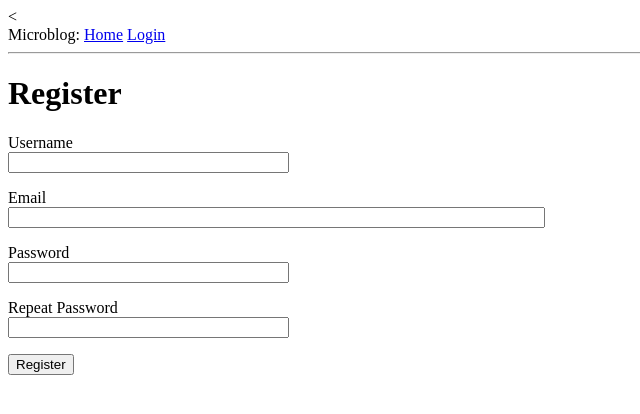
After one commit to LaurentBartez/FlaskMegaTutorial, a Flask app: page /register in a window 1280 px wide. The commit adds this page. Shown: the top 414 px of the page, without its empty margins (0-640 px from the left). Run offline with Flask 3, Linux system fonts and the light colour scheme.

Commit message:
added login and registration chapter 5

```diff
--- a/app/__init__.py
+++ b/app/__init__.py
@@ -1,3 +1,5 @@
+
+from flask_login import LoginManager
 from flask import Flask
 from config import Config
 from flask_sqlalchemy import SQLAlchemy
@@ -8,5 +10,6 @@
 app.config.from_object(Config)
 db = SQLAlchemy(app)
 migrate = Migrate(app, db)
-
+login = LoginManager(app)
+login.login_view = 'login'
 from app import routes, models
--- a/app/forms.py
+++ b/app/forms.py
@@ -1,10 +1,38 @@
 from flask_wtf import FlaskForm
 from wtforms import StringField, PasswordField, BooleanField, SubmitField
-from wtforms.validators import DataRequired
+from wtforms.validators import (
+    DataRequired,
+    ValidationError,
+    Email,
+    EqualTo,
+)
+import sqlalchemy as sa
+from app import db
+from app.models import User
 
 
 class LoginForm(FlaskForm):
-    username = StringField('UserName', validators=[DataRequired()])
-    password = PasswordField('Password', validators=[DataRequired()])
-    remember_me = BooleanField('Remember Me')
-    submit = SubmitField('Sign In')
+    username = StringField("UserName", validators=[DataRequired()])
+    password = PasswordField("Password", validators=[DataRequired()])
+    remember_me = BooleanField("Remember Me")
+    submit = SubmitField("Sign In")
+
+
+class RegistrationForm(FlaskForm):
+    username = StringField("Username", validators=[DataRequired()])
+    email = StringField("Email", validators=[DataRequired(), Email()])
+    password = PasswordField("Password", validators=[DataRequired()])
+    password2 = PasswordField(
+        "Repeat Password", validators=[DataRequired(), EqualTo("password")]
+    )
+    submit = SubmitField("Register")
+
+    def validate_username(self, username):
+        user = db.session.scalar(sa.select(User).where(User.username == username.data))
+        if user is not None:
+            raise ValidationError("Please use a different username.")
+
+    def validate_email(self, email):
+        user = db.session.scalar(sa.select(User).where(User.email == email.data))
+        if user is not None:
+            raise ValidationError("Please use a different email address.")
--- a/app/routes.py
+++ b/app/routes.py
@@ -1,25 +1,64 @@
-from flask import render_template, flash, redirect, url_for
+from flask import render_template, flash, redirect, url_for, request
 from app import app
 from app.forms import LoginForm
+from flask_login import current_user, login_user, logout_user, login_required
+import sqlalchemy as sa
+from app import db
+from app.models import User
+from urllib.parse import urlsplit
+from app.forms import RegistrationForm
 
 
 @app.route("/")
 @app.route("/index")
+@login_required
 def index():
-    user = {"username": "Thomas"}
     posts = [
         {"author": {"username": "John"}, "body": "Beautiful day in Portland!"},
         {"author": {"username": "Susan"}, "body": "The Avengers movie as so cool!"},
     ]
 
-    return render_template("index.html", title="Home", user=user, posts=posts)
+    return render_template("index.html", title="Home", posts=posts)
 
 
-@app.route("/login", methods=['GET', 'POST'])
+@app.route("/login", methods=["GET", "POST"])
 def login():
+    if current_user.is_authenticated:
+        return redirect(url_for("index"))
     form = LoginForm()
     if form.validate_on_submit():
-        flash('Login requested for user {}, remember_me={}'.format(
-            form.username.data, form.remember_me.data))
-        return redirect(url_for('index'))
+        user = db.session.scalar(
+            sa.select(User).where(User.username == form.username.data)
+        )
+
+        if user is None or not user.check_password(form.password.data):
+            flash("Invalid username or password")
+            return redirect(url_for("login"))
+
+        login_user(user, remember=form.remember_me.data)
+        next_page = request.args.get("next")
+        if not next_page or urlsplit(next_page).netloc != "":
+            next_page = url_for("index")
+        return redirect(next_page)
     return render_template("login.html", title="Sign In", form=form)
+
+
+@app.route("/logout")
+def logout():
+    logout_user()
+    return redirect(url_for("index"))
+
+
+@app.route("/register", methods=["GET", "POST"])
+def register():
+    if current_user.is_authenticated:
+        return redirect(url_for("index"))
+    form = RegistrationForm()
+    if form.validate_on_submit():
+        user = User(username=form.username.data, email=form.email.data)
+        user.set_password(form.password.data)
+        db.session.add(user)
+        db.session.commit()
+        flash("Congratulations, you are now a registered user!")
+        return redirect(url_for("login"))
+    return render_template("register.html", title="Register", form=form)
--- a/app/templates/base.html
+++ b/app/templates/base.html
@@ -11,7 +11,12 @@
         <div>
             Microblog:
             <a href="{{url_for('index')}}">Home</a>
-            <a href="{{url_for('index')}}">Login</a>
+            {% if current_user.is_anonymous %}
+            <a href="{{url_for('login')}}">Login</a>
+            {% else %}
+            <a href="{{url_for('logout')}}">Logout</a>
+            {% endif %}
+
         </div>
         <hr>
             {% with messages = get_flashed_messages() %}
--- a/app/templates/index.html
+++ b/app/templates/index.html
@@ -1,7 +1,7 @@
 {% extends "base.html" %}
 
 {% block content %}
-    <h1>Hi, {{ user.username }}!</h1>
+    <h1>Hi, {{ current_user.username }}!</h1>
     {% for post in posts %}
     <div>
         <p>{{post.author.username}} says: <b>{{post.body}}</b></p>
--- a/app/templates/login.html
+++ b/app/templates/login.html
@@ -21,4 +21,5 @@
         <p>{{form.remember_me()}} {{form.remember_me.label}}</p>
         <p>{{form.submit()}}</p>
     </form>
+    <p>New User? <a href="{{url_for('register')}}">Click to Register!</a></p>
 {% endblock %}
--- /dev/null
+++ b/app/templates/register.html
@@ -0,0 +1,37 @@
+{% extends "base.html" %}
+
+{% block content %}
+    <h1>Register</h1>
+    <form action="" method="post">
+        {{form.hidden_tag()}}
+        <p>
+            {{form.username.label}}<br>
+            {{form.username(size=32)}}<br>
+            {% for error in form.username.errors %}
+            <span style="color: red;">[{{error}}]</span>
+            {% endfor %}
+        </p>
+        <p>
+            {{form.email.label}}<br>
+            {{form.email(size=64)}}<br>
+            {% for error in form.email.errors %}
+            <span style="color: red;">[{{error}}]</span>
+            {% endfor %}
+        </p>
+        <p>
+            {{form.password.label}}<br>
+            {{form.password(size=32)}}<br>
+            {% for error in form.password.errors %}
+            <span style="color: red;">[{{error}}]</span>
+            {% endfor %}
+        </p>
+        <p>
+            {{form.password2.label}}<br>
+            {{form.password2(size=32)}}<br>
+            {% for error in form.password2.errors %}
+            <span style="color: red;">[{{error}}]</span>
+            {% endfor %}
+        </p>
+        <p>{{form.submit()}}</p>
+    </form>
+{% endblock %}
```
Also changed, not shown: app/models.py (+15 -2 lines).
